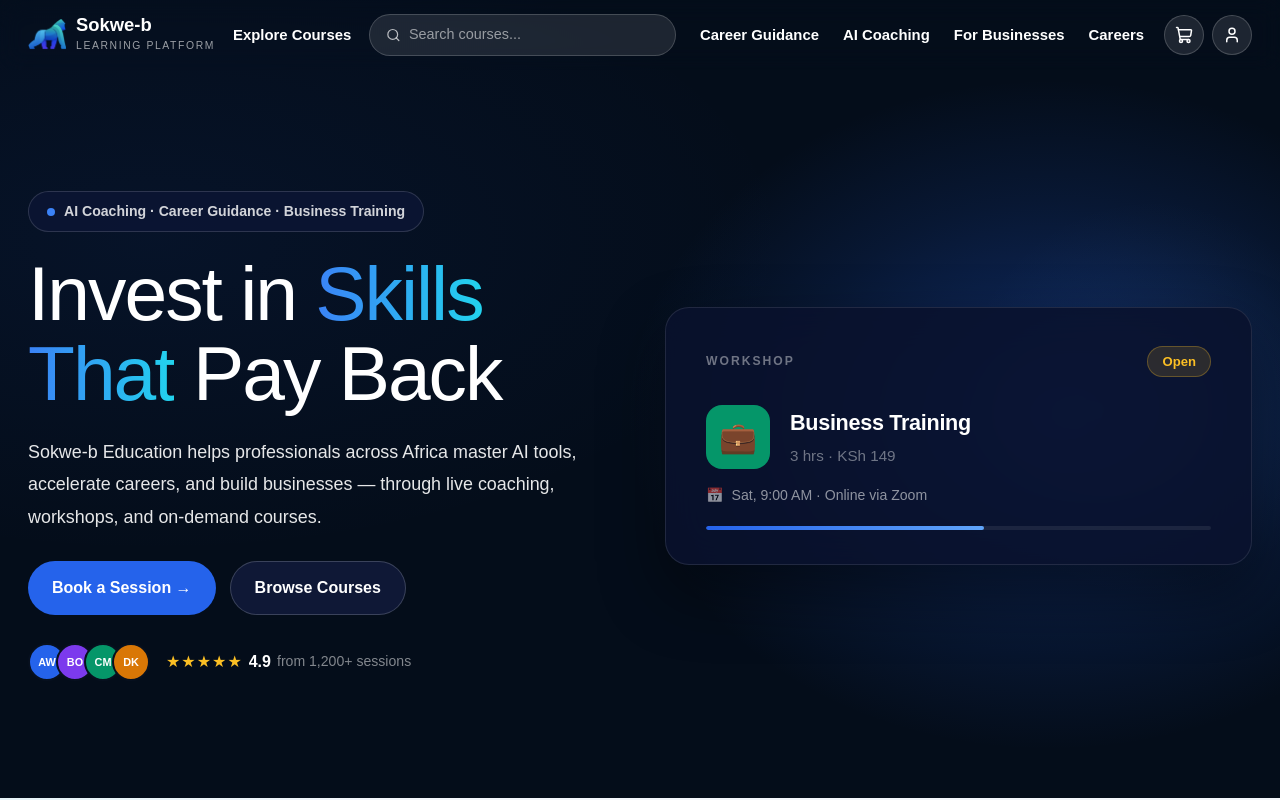
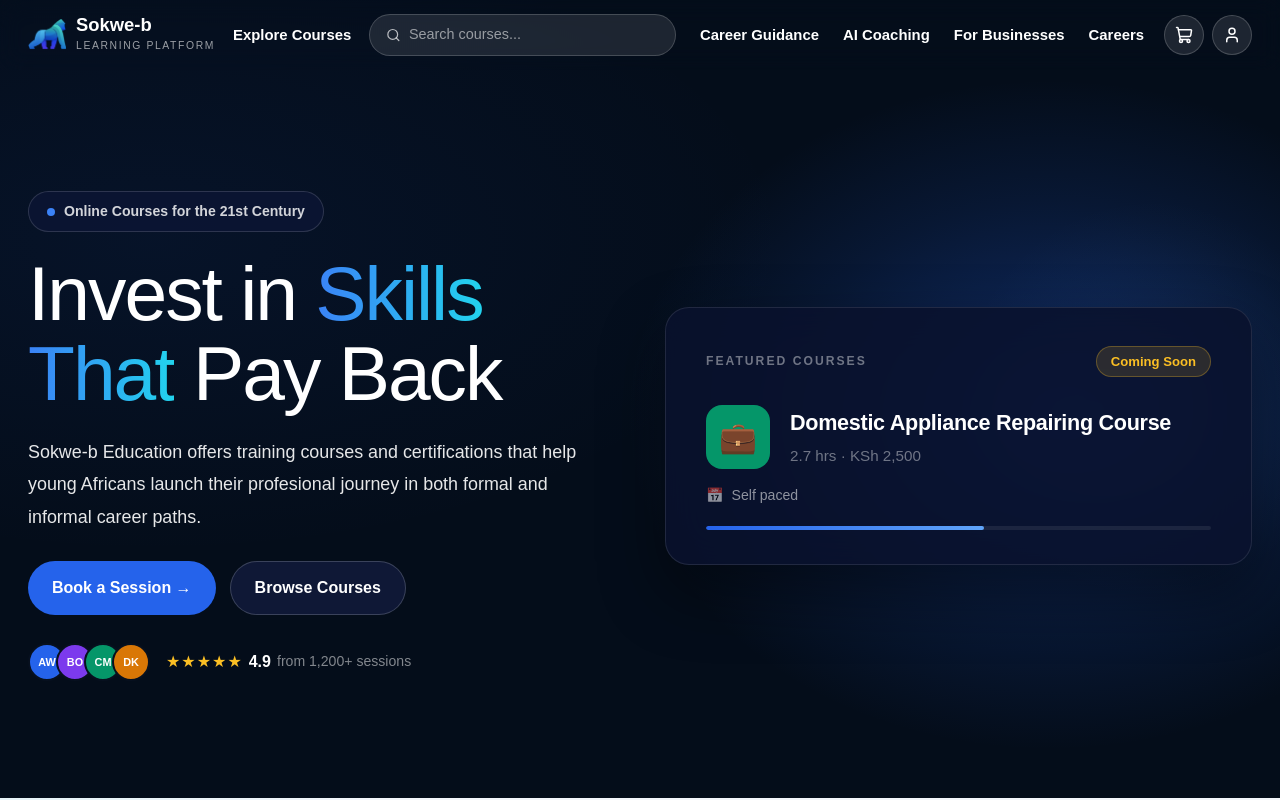
Before and after one commit to sokwe42/sokwe-b, a Next.js app: page / in a window 1280 px wide. Shown: the top 800 px of the page. Built offline with nearby package versions, Linux system fonts and the light colour scheme.

Commit message:
changed wording on title and place card

```diff
--- a/app/page.js
+++ b/app/page.js
@@ -13,21 +13,21 @@ import "./home.css";
 const heroCards = [
   {
     icon: "🤖", iconBg: "#2563eb",
-    label: "NEXT SESSION", badge: "Confirmed", badgeClass: "badge-green",
-    title: "AI Productivity Coaching", duration: "90 min", meta: "KSh 89",
-    time: "Today, 2:30 PM · Online via Zoom",
+    label: "Featured Courses", badge: "Coming Soon", badgeClass: "badge-green",
+    title: "Property and Tenancy Management", duration: "90 min", meta: "KSh 89",
+    time: "Self paced",
   },
   {
     icon: "🎯", iconBg: "#7c3aed",
-    label: "UPCOMING", badge: "Available", badgeClass: "badge-blue",
-    title: "Career Guidance Session", duration: "60 min", meta: "KSh 59",
-    time: "Tomorrow, 10:00 AM · Online via Zoom",
+    label: "Featured Courses", badge: "Coming Soon", badgeClass: "badge-blue",
+    title: "Sports Coaching and Sports Management", duration: "60 min", meta: "KSh 59",
+    time: "Self paced",
   },
   {
     icon: "💼", iconBg: "#059669",
-    label: "WORKSHOP", badge: "Open", badgeClass: "badge-amber",
-    title: "Business Training", duration: "3 hrs", meta: "KSh 149",
-    time: "Sat, 9:00 AM · Online via Zoom",
+    label: "Featured Courses", badge: "Coming Soon", badgeClass: "badge-amber",
+    title: "Domestic Appliance Repairing Course", duration: "2.7 hrs", meta: "KSh 2,500",
+    time: "Self paced",
   },
 ];
 
@@ -121,7 +121,7 @@ export default function Home() {
         <section className="hero-section">
           <div className="hero-content">
             <span className="hero-badge">
-              AI Coaching · Career Guidance · Business Training
+              Online Courses for the 21st Century
             </span>
 
             <h1>
@@ -130,9 +130,9 @@ export default function Home() {
             </h1>
 
             <p>
-              Sokwe-b Education helps professionals across Africa master AI
-              tools, accelerate careers, and build businesses — through live
-              coaching, workshops, and on-demand courses.
+              Sokwe-b Education offers training courses and certifications
+              that help young Africans launch their profesional journey
+              in both formal and informal career paths.
             </p>
 
             <div className="hero-buttons">
```
